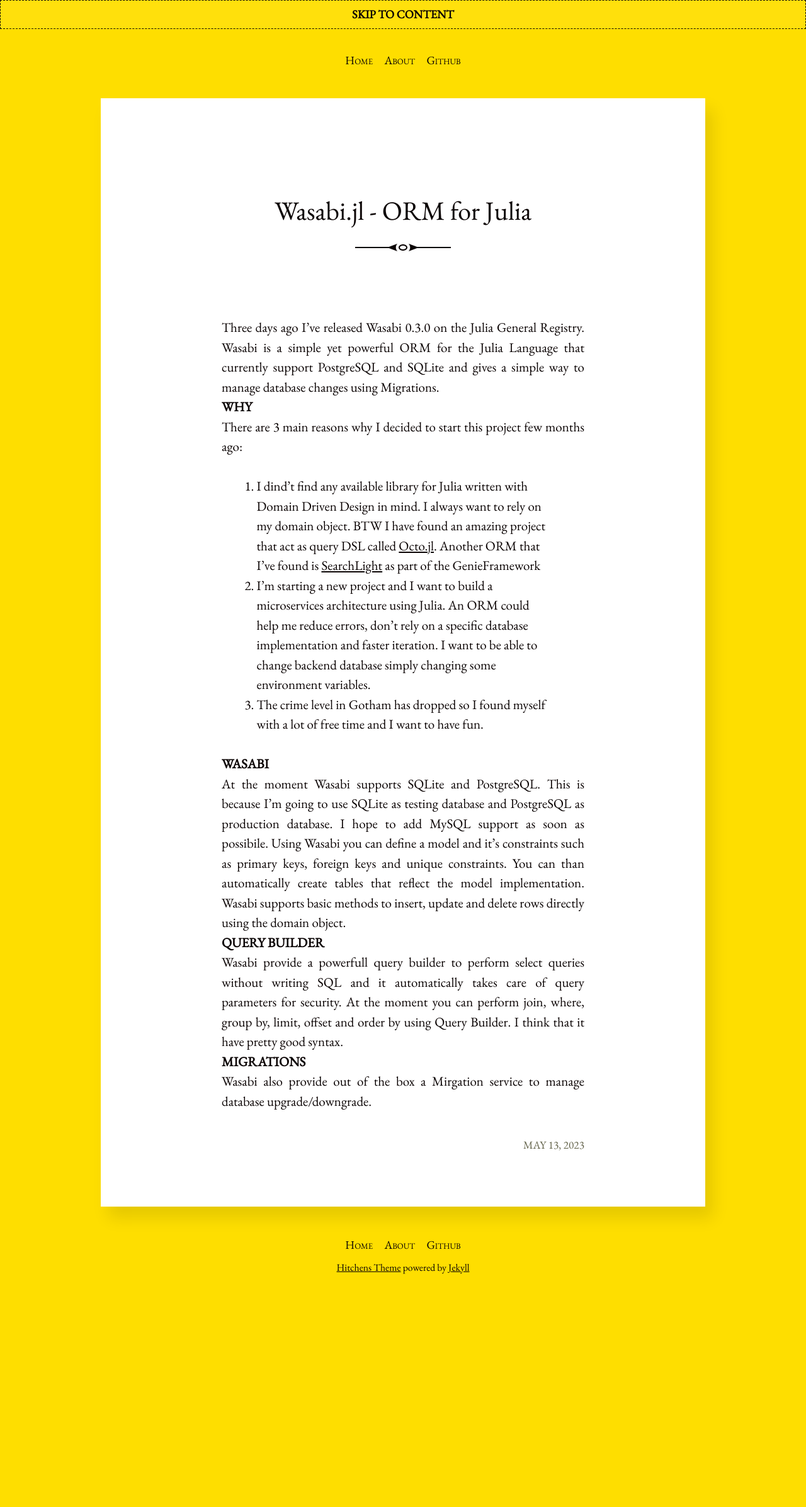
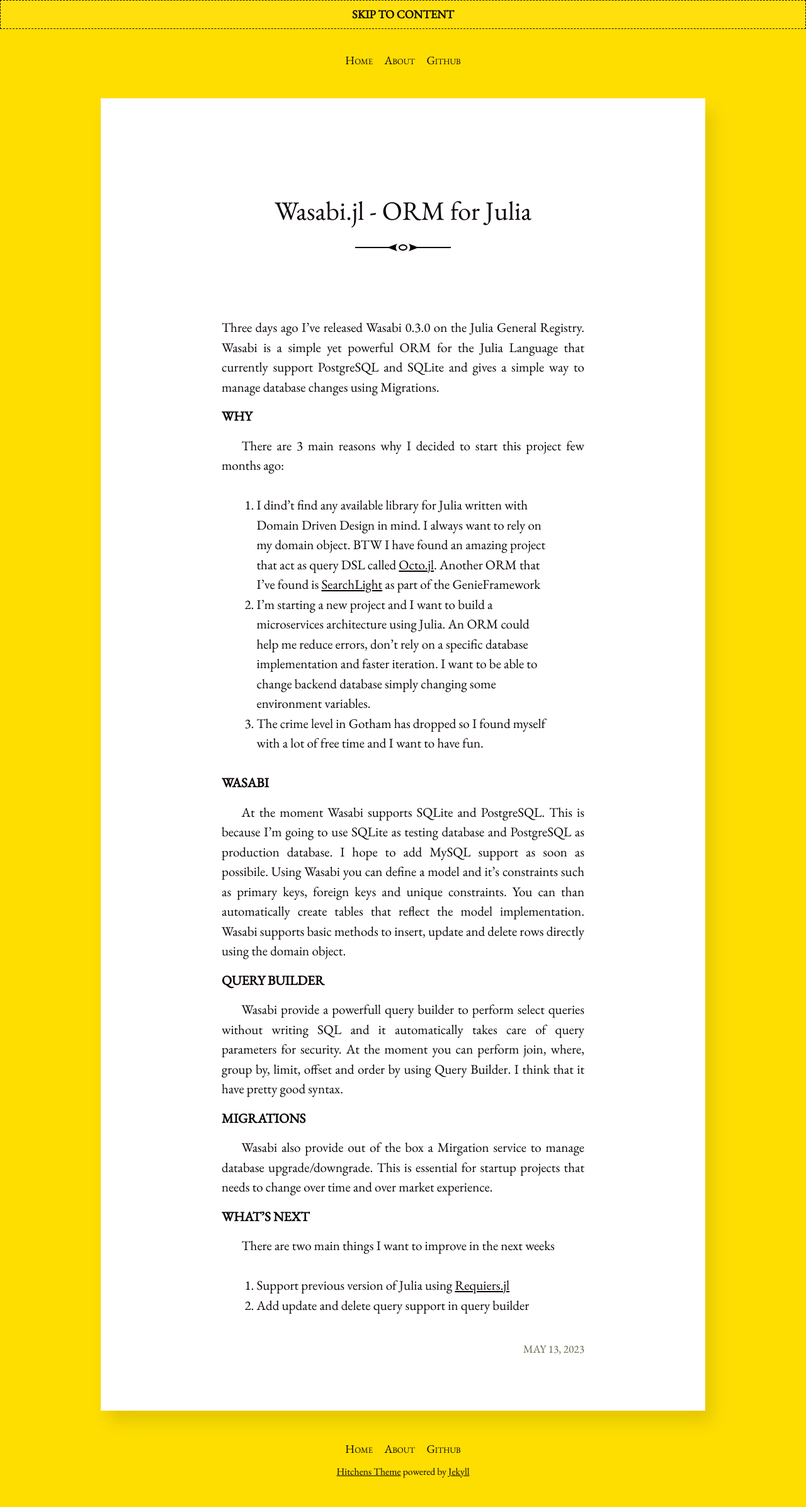
Before and after one commit to iskyd/blog, a Jekyll site: the page built from _posts/2023-05-13-wasabi-julia-orm.md, in a window 1280 px wide. Shown: the whole page at 63% size. Built offline with Jekyll 4.4.1, drawn with Linux system fonts in a browser that asks for light colours; before the commit the page ends 2069 px from its top, so only the background shows below that.

Commit message:
wasabi article and some style

```diff
--- a/_posts/2023-05-13-wasabi-julia-orm.md
+++ b/_posts/2023-05-13-wasabi-julia-orm.md
@@ -25,4 +25,10 @@
 
 **MIGRATIONS**
 
-Wasabi also provide out of the box a Mirgation service to manage database upgrade/downgrade.
+Wasabi also provide out of the box a Mirgation service to manage database upgrade/downgrade. This is essential for startup projects that needs to change over time and over market experience.
+
+**WHAT'S NEXT**
+
+There are two main things I want to improve in the next weeks
+1. Support previous version of Julia using [Requiers.jl](https://github.com/JuliaPackaging/Requires.jl)
+2. Add update and delete query support in query builder
--- a/_sass/_article.scss
+++ b/_sass/_article.scss
@@ -20,9 +20,15 @@
   text-align: center;
 }
 
+p:has(strong) {
+  text-indent: 0!important;
+}
+
 .post p {
   text-align: justify;
+  text-indent: 1.5em;
   text-justify: inter-word;
+  margin-bottom: 15px;
 }
 
 .post p:first-of-type,
```
Also changed, not shown: _layouts/about.html (added).
